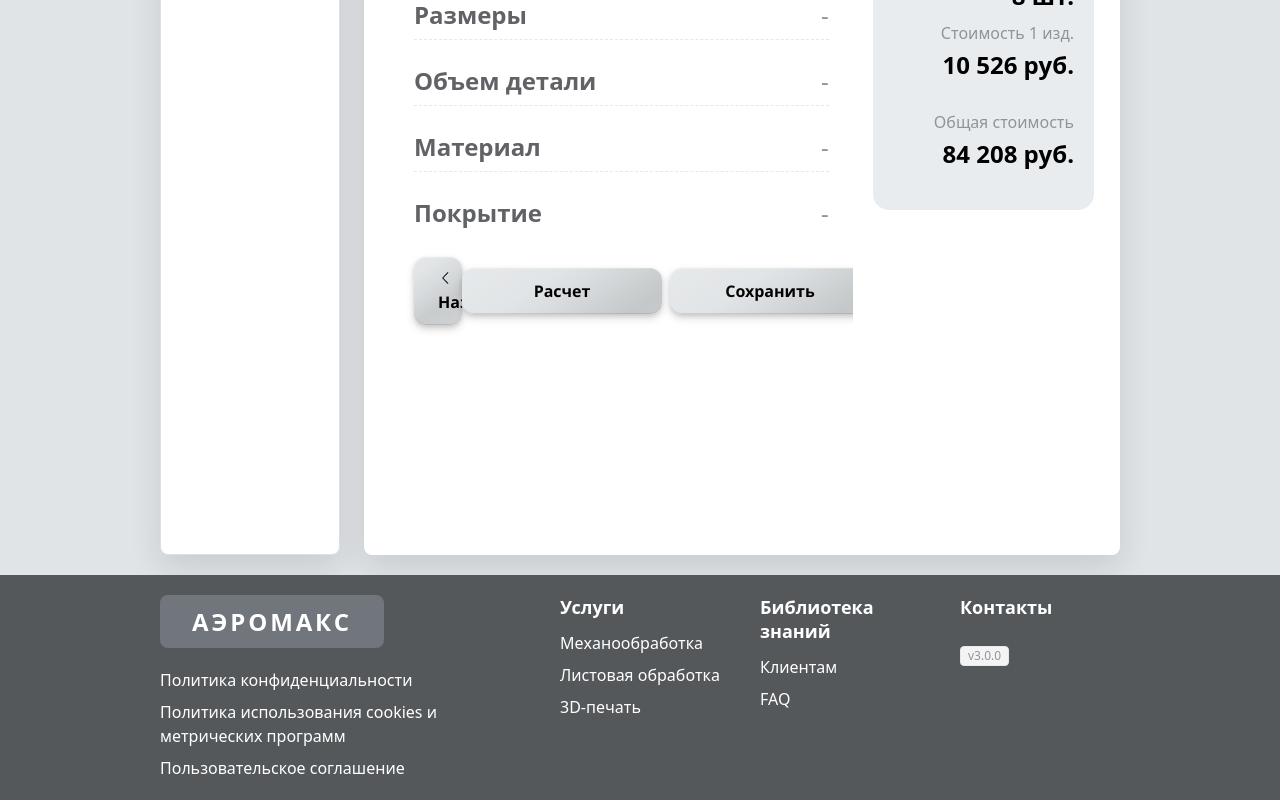
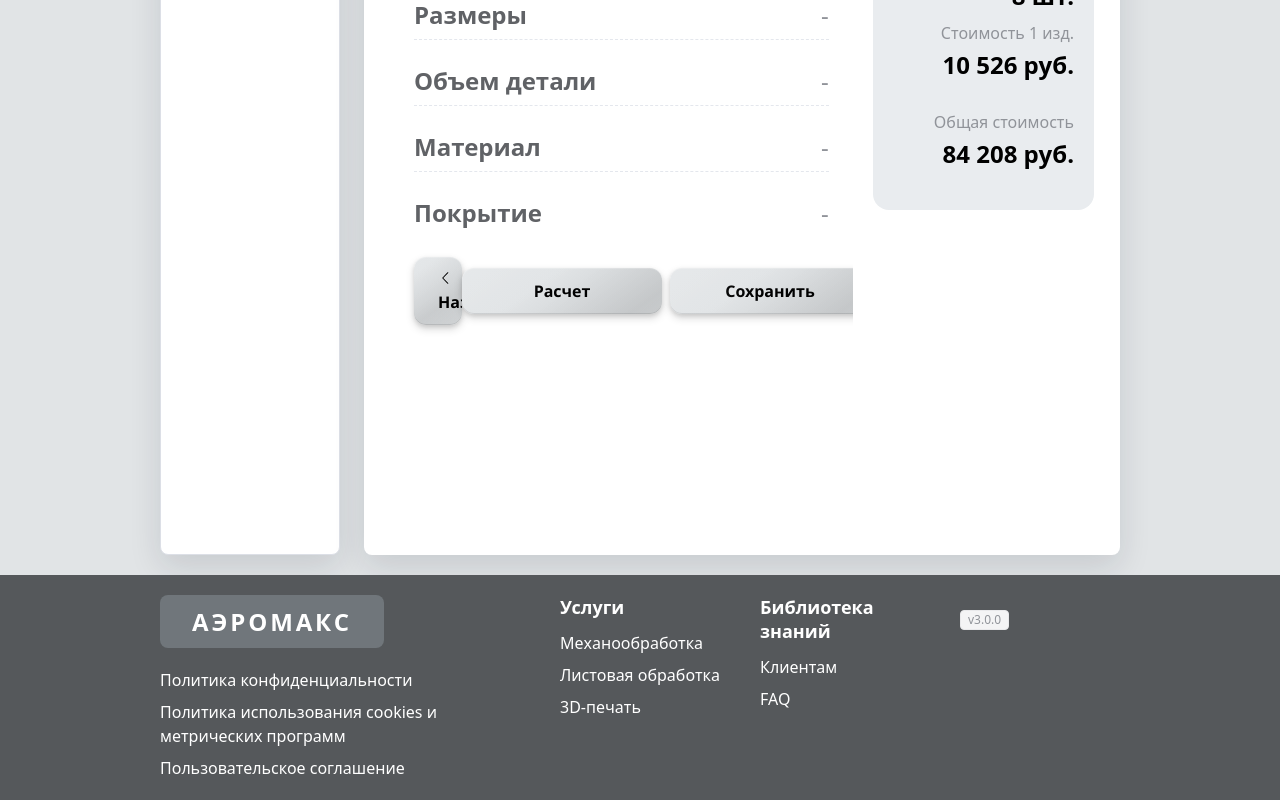
Before and after one commit to js-owl/maas-front, a Vue app: page /personal/calc in a window 1280 px wide. Shown: the part 415-1215 px from the top of the page. Built offline with nearby package versions, Linux system fonts and the light colour scheme; no server answers.

Commit message:
Remove contact title from Footer component for clarity

```diff
--- a/src/components/Footer.vue
+++ b/src/components/Footer.vue
@@ -49,7 +49,7 @@ import VersionInfo from "./VersionInfo.vue";
           </div>
 
           <div class="footer-column footer-column-contacts">
-            <div class="footer-column-title">Контакты</div>
+            <!-- <div class="footer-column-title">Контакты</div> -->
             <!-- <a href="mailto:Maas.mail@aeromax.ru" class="footer-link">
               Maas.mail@aeromax.ru
             </a>
```
